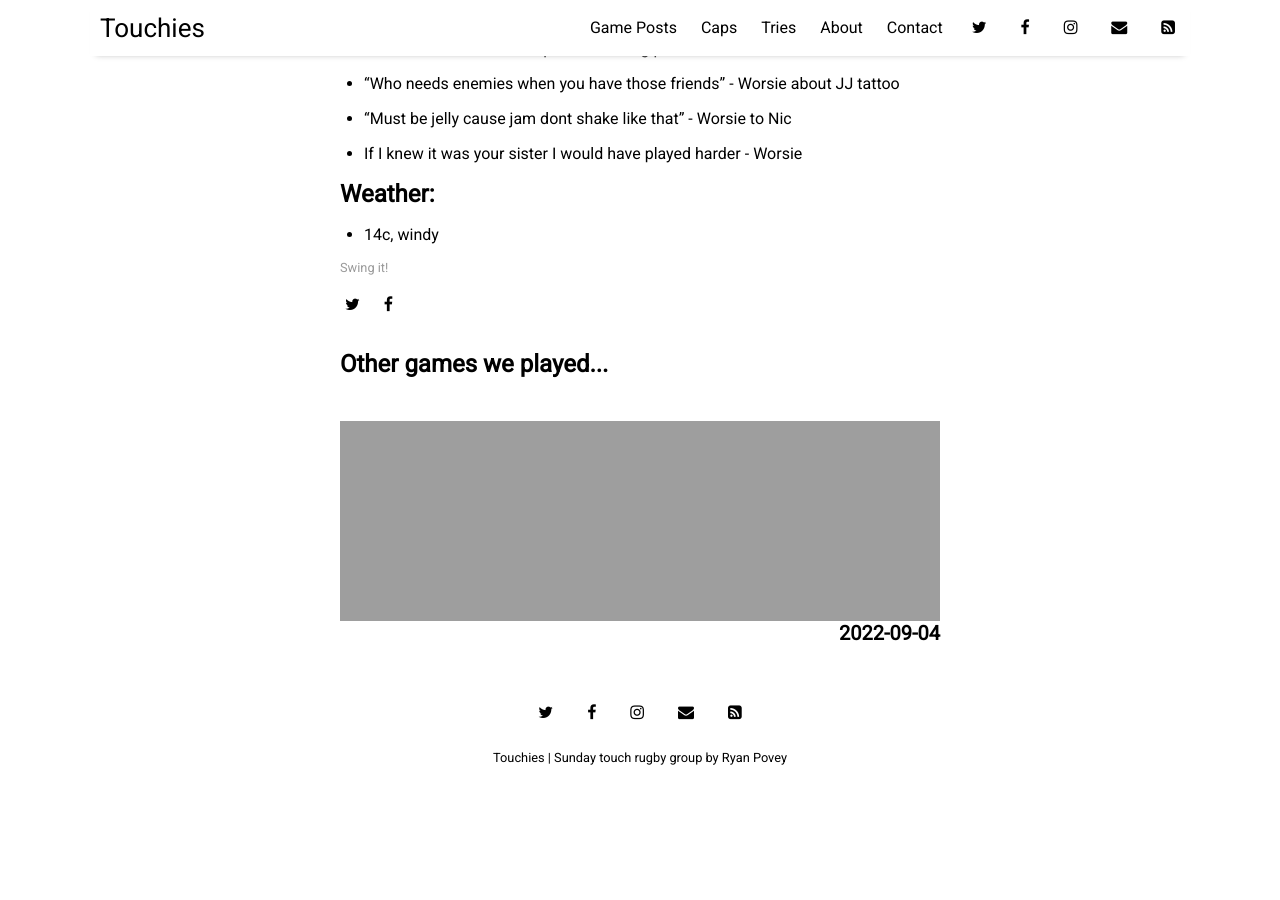
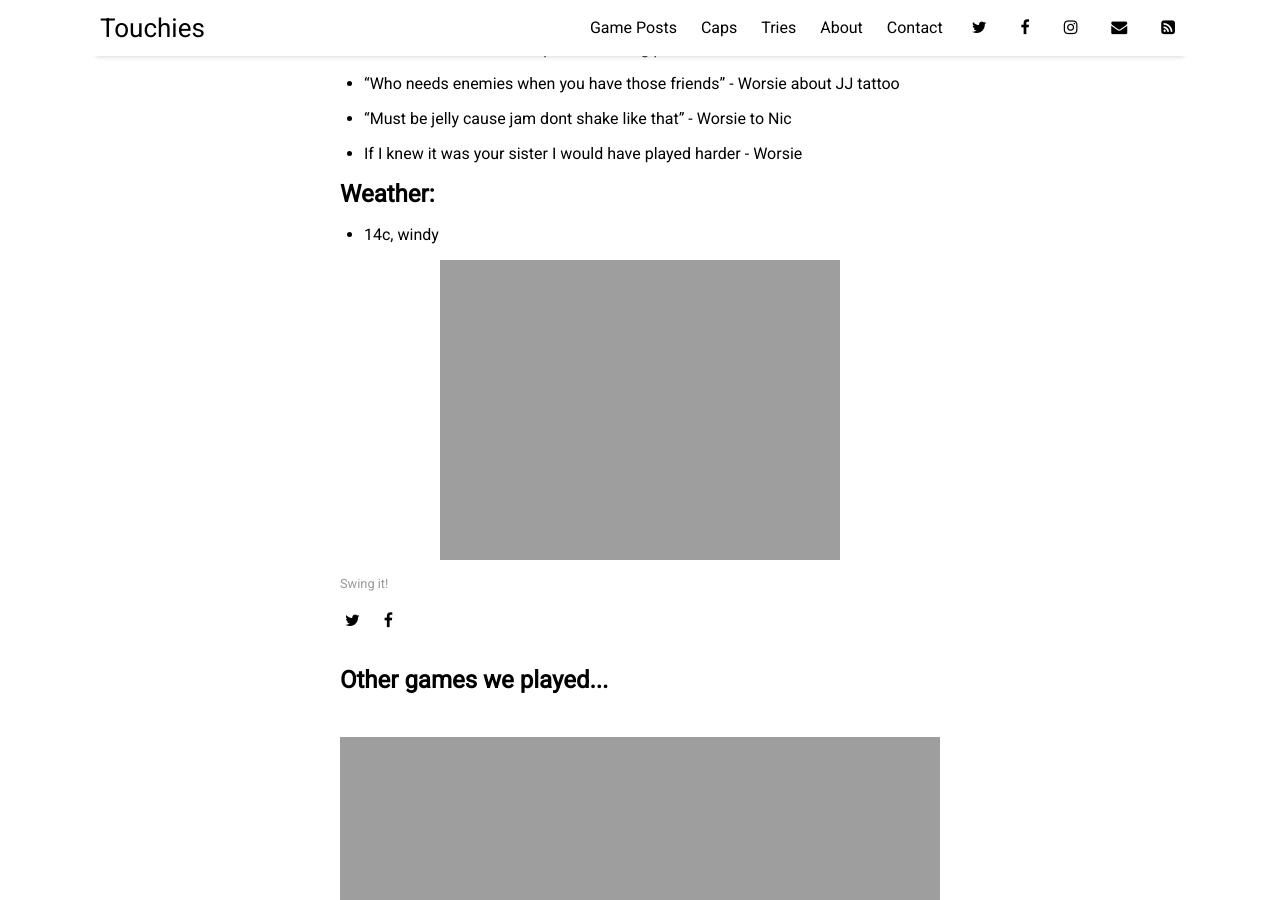
Before and after one commit to sundayrugby/sundayrugby.github.io, a Jekyll site: the page built from _posts/2022-09-11-T.md, in a window 1280 px wide and 900 px high, scrolled down 1838 px. Built offline with Jekyll 4.4.1, drawn with Linux system fonts in a browser that asks for light colours; nearby versions of some CDN libraries; before the commit the page ends 2634 px from its top, so only the background shows below that.

Commit message:
Update 2022-09-11-T.md

```diff
--- a/_posts/2022-09-11-T.md
+++ b/_posts/2022-09-11-T.md
@@ -75,3 +75,5 @@ image: 2022_09_11.jpg
 ## Weather:
 
 * 14c, windy
+
+![alt text](https://sundayrugby.github.io/assets/img/2022_09_11_a.jpg "Beers!")
```
